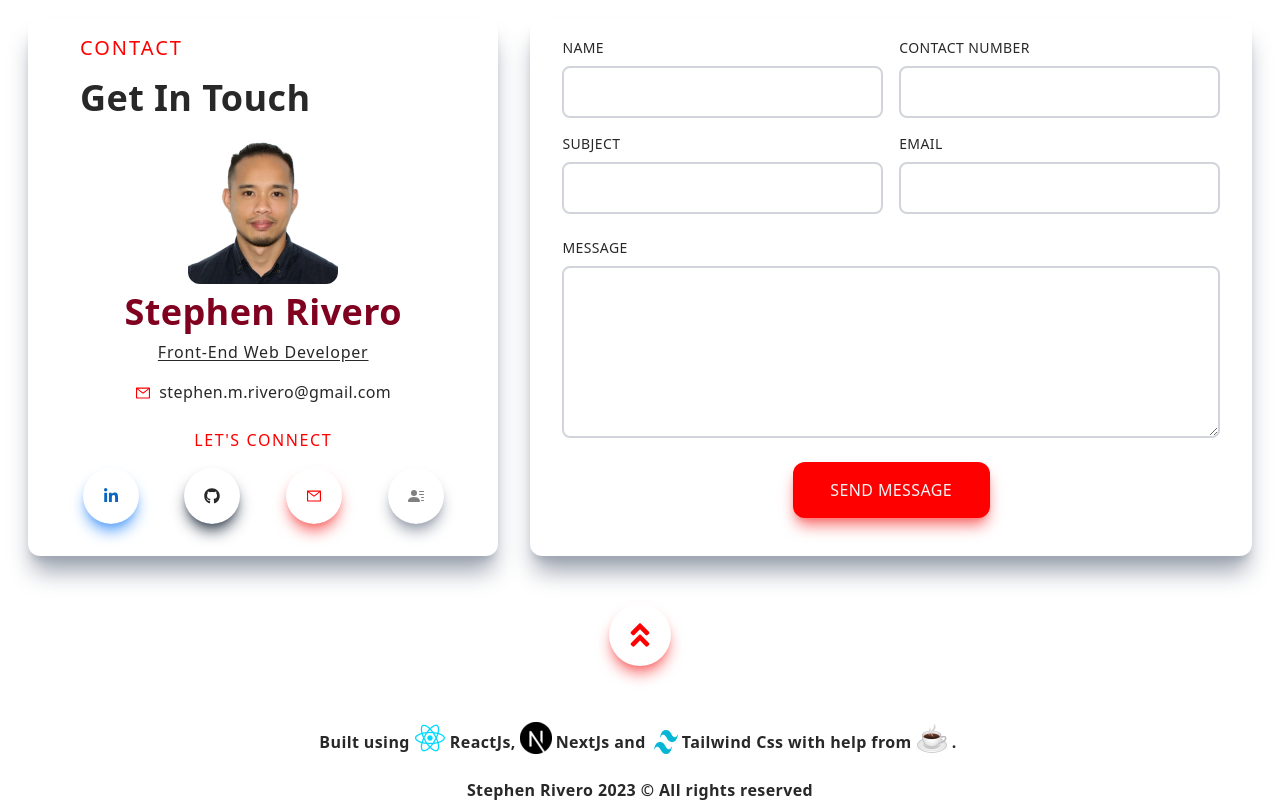
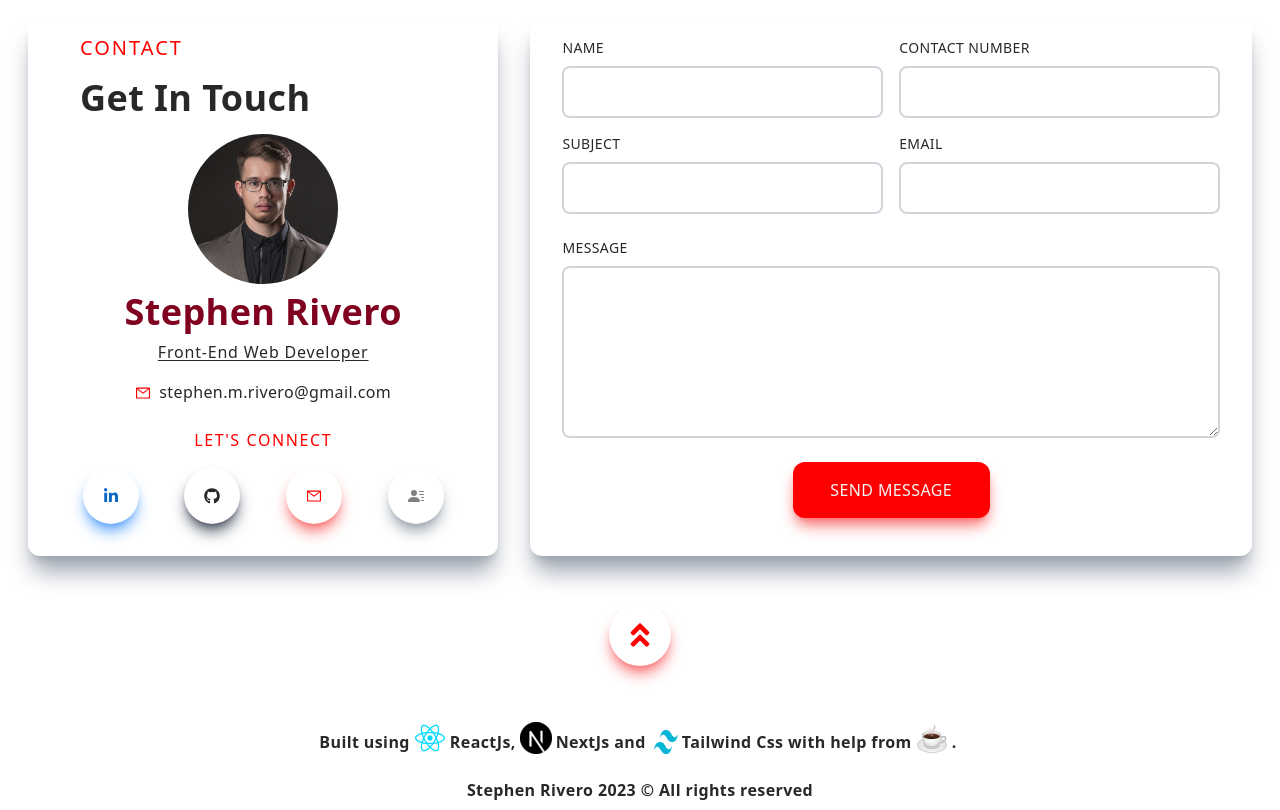
Before and after one commit to StephenRivero/nextjs-portfolio-website, a Next.js app: page / in a window 1280 px wide. Shown: the part 3380-4190 px from the top of the page. Built offline with nearby package versions, Linux system fonts and the light colour scheme.

Commit message:
Update Profile picture in Contact section

```diff
--- a/components/Contact.jsx
+++ b/components/Contact.jsx
@@ -1,6 +1,6 @@
 import React from 'react';
 import Image from 'next/image';
-import ContactImg from '../public/assets/Stephen Pastor ID Picture.jpg';
+import ContactImg from '../public/assets/pro-headshot-cropped-1.png';
 import {AiOutlineMail} from 'react-icons/ai';
 import {FaAngleDoubleUp, FaGithub, FaLinkedinIn} from 'react-icons/fa';
 import {BsFillPersonLinesFill} from 'react-icons/bs';
@@ -29,7 +29,7 @@ const Contact = () => {
                             </h2>
                             <div className='flex w-fit self-center'>
                                 <Image
-                                    className='rounded-xl ease-in duration-300 w-fit object-cover'
+                                    className='ease-in duration-300 w-fit object-cover rounded-full'
                                     src={ContactImg} alt="Profile picture" width="150px" height="150px"
                                 />{/* width="300px"  height="300px" hover:scale-105 */}
                             </div>
```
Also changed, not shown: public/assets/pro-headshot-cropped-2.png (added).
